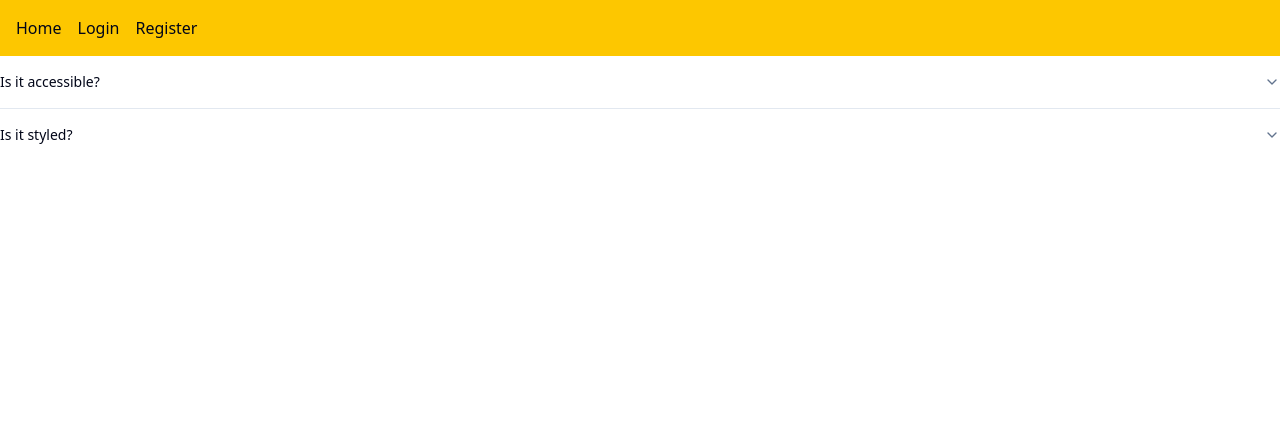
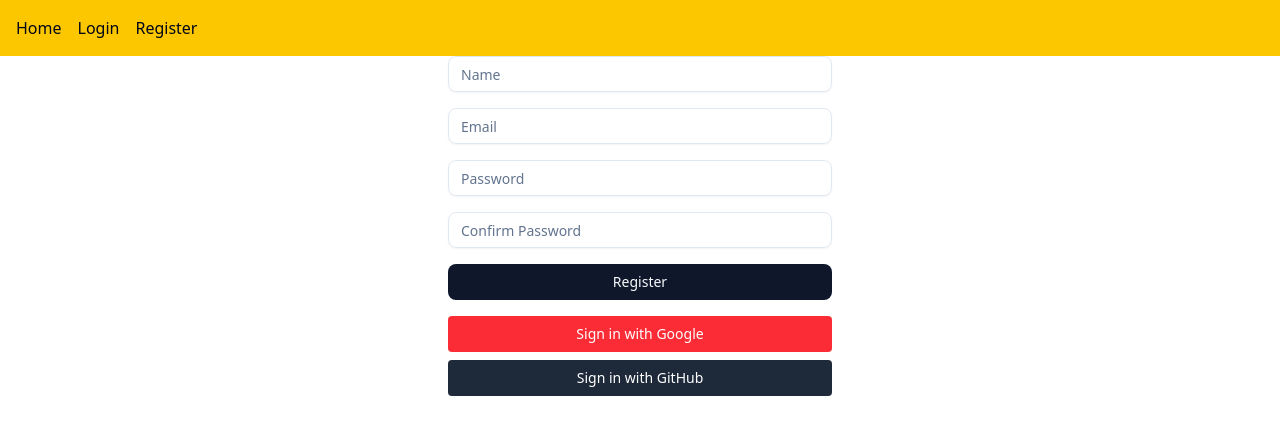
Before and after one commit to LafautKristof/chat_frontend, a Next.js app: page /register in a window 1280 px wide. Shown: the top 434 px of the page. Built offline with nearby package versions, Linux system fonts and the light colour scheme; no server answers.

Commit message:
little changes

```diff
--- a/src/app/chat/page.tsx
+++ b/src/app/chat/page.tsx
@@ -1,7 +1,7 @@
 export default function ChatPage() {
     return (
         <div className="flex-1 flex items-center justify-center text-gray-500">
-            Selecteer een gesprek of start een nieuwe chat 💬
+            Select a conversation or start a new chat on the user page
         </div>
     );
 }
--- a/src/app/users/[id]/UserClient.tsx
+++ b/src/app/users/[id]/UserClient.tsx
@@ -67,7 +67,7 @@ export default function UserClient({ userId }: { userId: string }) {
             <div className="flex justify-center mb-4">
                 <div className="relative w-32 h-32">
                     <Image
-                        src={user.image || "/default-avatar.png"}
+                        src={user.image || "/anonymous.jpeg"}
                         alt={user.name}
                         fill
                         className="object-cover rounded-full border border-gray-300 shadow-sm"
--- a/src/app/users/page.tsx
+++ b/src/app/users/page.tsx
@@ -61,7 +61,7 @@ const UsersPage = () => {
                     >
                         {" "}
                         <Image
-                            src={u.image}
+                            src={u.image || "/anonymous.jpeg"}
                             alt={u.name}
                             width={24}
                             height={24}
--- a/src/components/Chat/SettingsPopover.tsx
+++ b/src/components/Chat/SettingsPopover.tsx
@@ -27,7 +27,6 @@ const SettingsPopover = ({
         initialBackground ?? "#ffffff"
     );
 
-    // Sync props bij refresh of verandering
     useEffect(() => {
         if (initialTitle) setTitle(initialTitle);
     }, [initialTitle]);
--- a/src/components/RegisterForm.tsx
+++ b/src/components/RegisterForm.tsx
@@ -9,20 +9,9 @@ import RegisterFormGoogleGithub from "./RegisterFormGoogleGithub";
 export default function RegisterForm() {
     return (
         <>
-            <Accordion type="single">
-                <AccordionItem value="item-1">
-                    <AccordionTrigger>Is it accessible?</AccordionTrigger>
-                    <AccordionContent>
-                        <RegisterFormCredentials />
-                    </AccordionContent>
-                </AccordionItem>
-                <AccordionItem value="item-2">
-                    <AccordionTrigger>Is it styled?</AccordionTrigger>
-                    <AccordionContent>
-                        <RegisterFormGoogleGithub />
-                    </AccordionContent>
-                </AccordionItem>
-            </Accordion>
+            <RegisterFormCredentials />
+
+            <RegisterFormGoogleGithub />
         </>
     );
 }
--- a/src/components/RegisterFormGoogleGithub.tsx
+++ b/src/components/RegisterFormGoogleGithub.tsx
@@ -5,19 +5,25 @@ import { Button } from "./ui/button";
 
 export default function SocialLogin() {
     return (
-        <div className="flex flex-col gap-2 mt-4">
+        <div>
+            <div className="flex flex-col gap-2 mt-4  max-w-sm mx-auto">
                 <Button
-                onClick={() => signIn("google", { callbackUrl: "/dashboard" })}
+                    onClick={() =>
+                        signIn("google", { callbackUrl: "/dashboard" })
+                    }
                     className="bg-red-500 text-white px-4 py-2 rounded"
                 >
                     Sign in with Google
                 </Button>
                 <Button
-                onClick={() => signIn("github", { callbackUrl: "/dashboard" })}
+                    onClick={() =>
+                        signIn("github", { callbackUrl: "/dashboard" })
+                    }
                     className="bg-gray-800 text-white px-4 py-2 rounded"
                 >
                     Sign in with GitHub
                 </Button>
             </div>
+        </div>
     );
 }
```
Also changed, not shown: public/anonymous.jpeg (added). Lines whose indentation alone changed are shown as unchanged.
